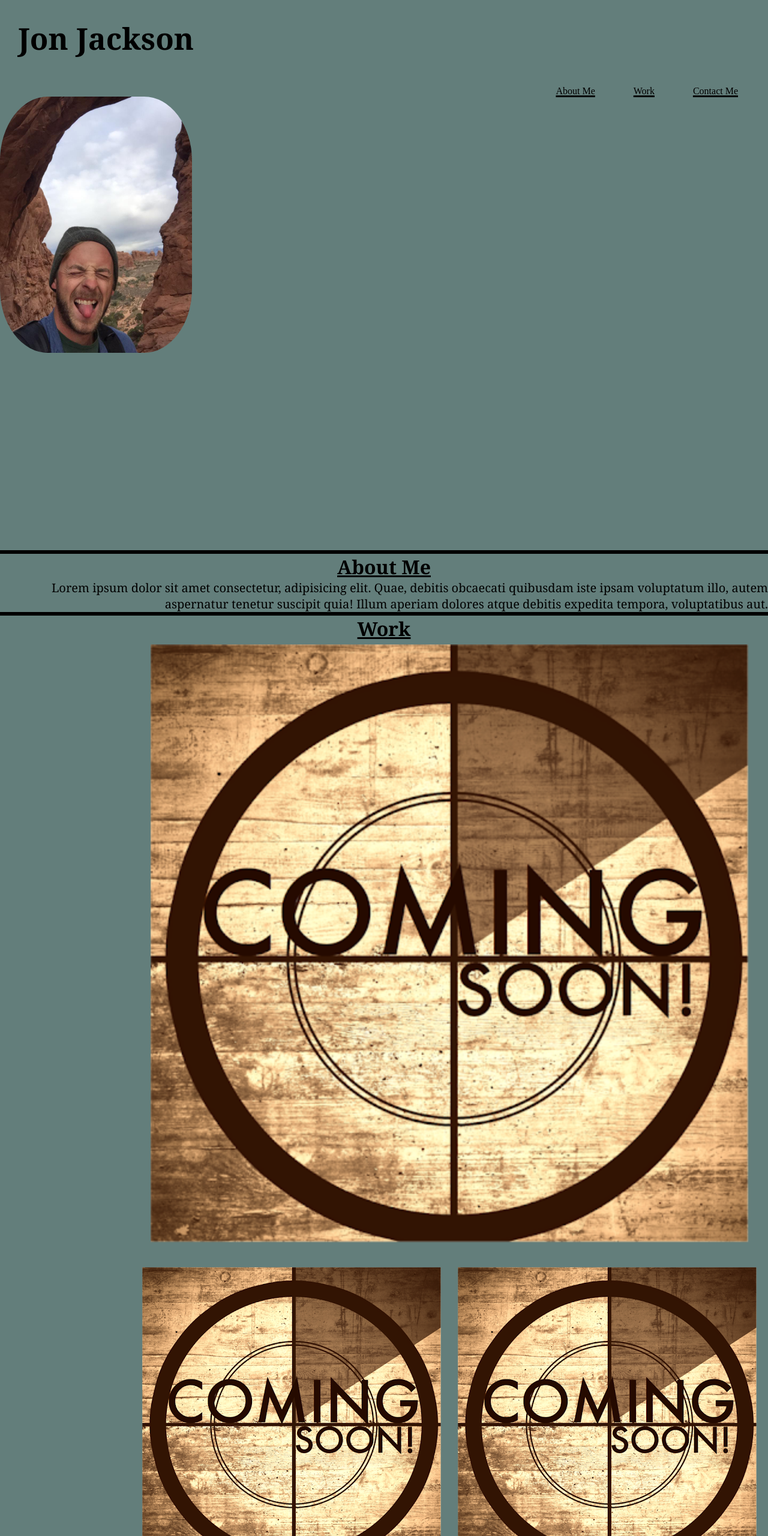
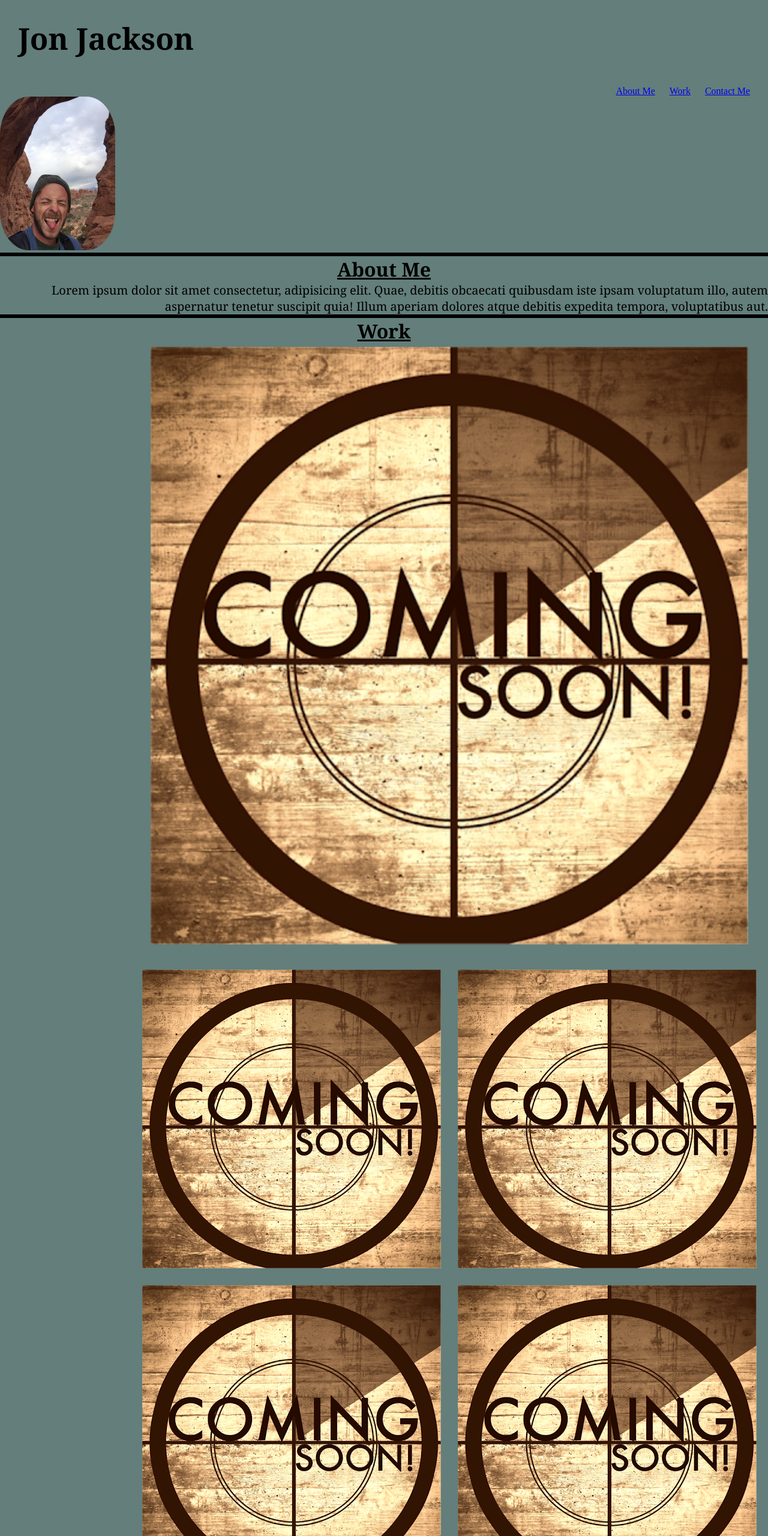
Before and after one commit to jonteal/hw-2, a plain HTML site: page index.html in a window 1280 px wide. Shown: the top 2560 px of the page at 60% size. Drawn offline with Linux system fonts and the light colour scheme.

Commit message:
Flexbox CSS Updates

```diff
--- a/Assets/CSS/style.css
+++ b/Assets/CSS/style.css
@@ -26,7 +26,7 @@ h1 {
     padding: 10px;
 }
 
-.hero {
+/* .hero { */
     height: 300px;
     width: 100%;
     margin-bottom: 25px;
@@ -94,10 +94,11 @@ p {
     font-size: 20px;
     text-align: justify;
     font-family: Cambria, Cochin, Georgia, Times, 'Times New Roman', serif;
+    float: right;
 }
 
 .profile-pic {
-    width: 25%;
+    width: 15%;
     height: auto;
     border-radius: 25%;
     float: center;
@@ -111,6 +112,7 @@ p {
     flex-direction: column;
     width: 80%;
     border: 5px solid black;
+    flex-wrap: wrap;
 }
 
 .main-item {
@@ -118,22 +120,44 @@ p {
     width: 80%;
     height: 50%;
     overflow: hidden;
-
+    flex: 1 1 200px;
 }
 
 .item {
     margin: 5px 5px 5px 5px;
+    flex: 1 1 200px;
+}
+
+
+.item:hover {
+    opacity: 0.5;
 }
 
 .item:hover {
     opacity: 1.0;
 }
 
+/* .cropped { */
+    overflow: hidden;
+    padding: 5px;
+    width: 500px;
+    height: 250px;
+}
+
+/* .cropped img { */
+    margin: -125px 0px 0px 0px;
+}
 
 
 /* Footer */
 .contact-information {
     text-align: center;
+    display: inline-flex;
+}
+
+.contact-information li {
+    text-decoration: underline;
+    margin: 5px;
 }
 
 .footer li {
--- a/index.html
+++ b/index.html
@@ -60,15 +60,21 @@
                 <h2 id = "align-left">Work</h2>
 
                 <div class="flex-container" id="align-right">
+                    <div class="cropped">
                         <img class = "main-item" src="./Assets/Images/coming soon.png" alt="Image of Coming Soon sign.">
+                    </div>
 
+                    <div class="cropped">
                         <img class = "item" src="./Assets/Images/coming soon.png" alt="Image of Coming Soon sign.">
 
                         <img class = "item" src="./Assets/Images/coming soon.png" alt="Image of Coming Soon sign.">
+                    </div>
 
+                    <div class="cropped">
                         <img class = "item" src="./Assets/Images/coming soon.png" alt="Image of Coming Soon sign.">
 
                         <img class = "item" src="./Assets/Images/coming soon.png" alt="Image of Coming Soon sign.">
+                    </div>
                 </div>
             </div>
         </section>
```
